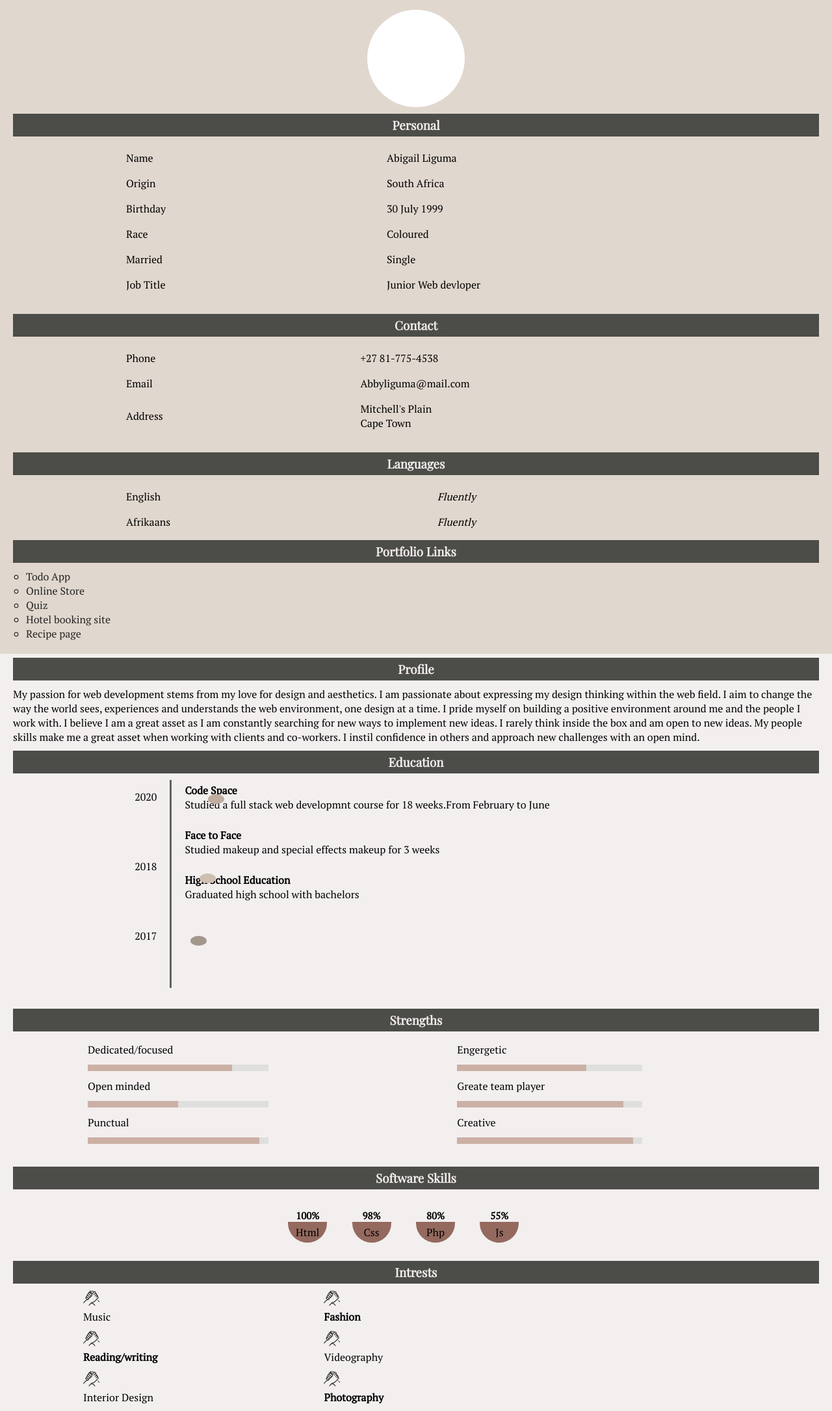
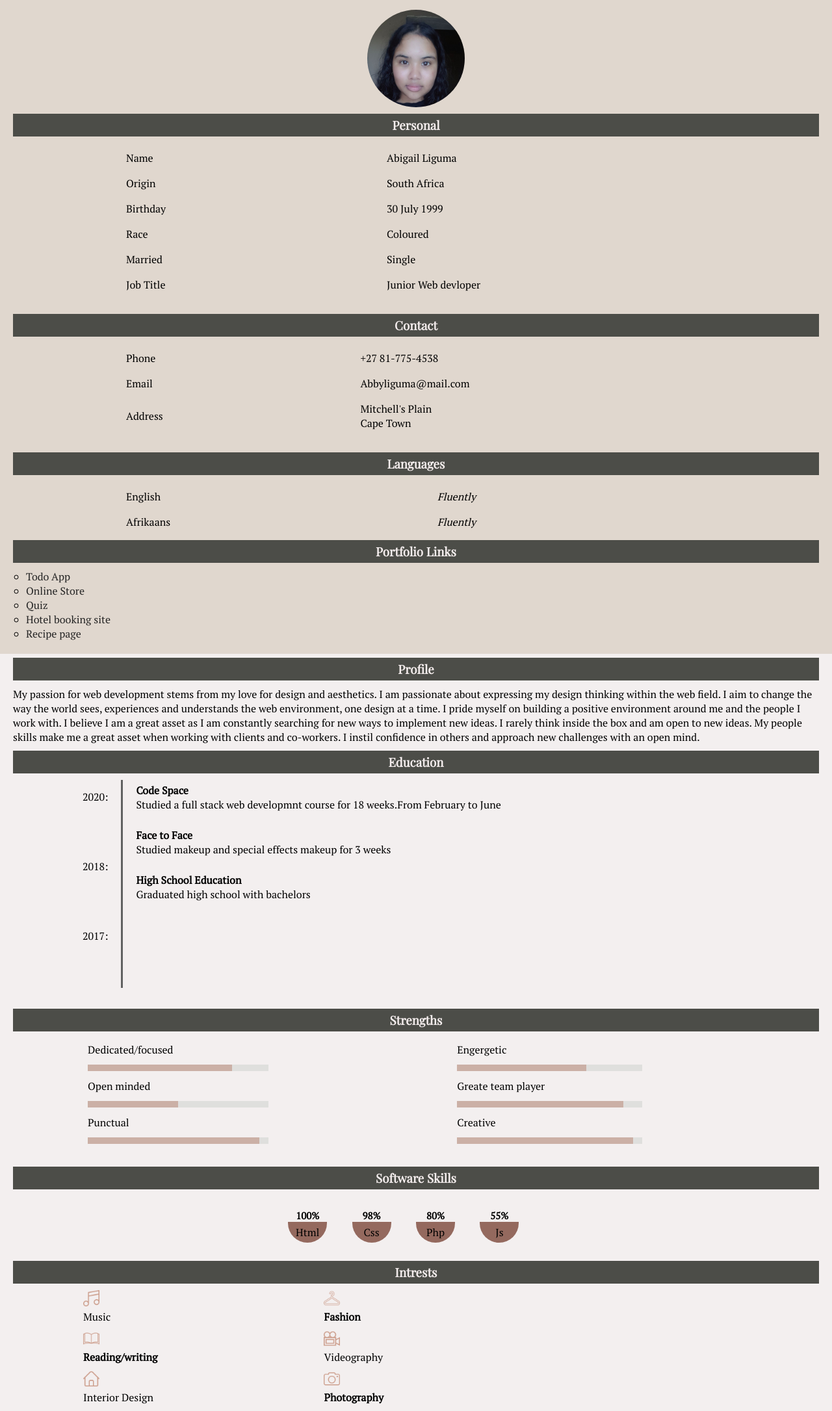
Before and after one commit to Cloud-Panda/mobileApp, a plain HTML site: page index.html in a window 1280 px wide. Shown: the whole page at 65% size. Drawn offline with nearby package versions, Linux system fonts and the light colour scheme.

Commit message:
images added and timeline changes made

```diff
--- a/css/styles copy.css
+++ /dev/null
@@ -1,131 +0,0 @@
-:root{
-    --primary:#e0d7ce;
-    --white: #f3efef;
-    --grey: #4c4d48;
-}
-
-html{
-    padding:0;
-    margin: 0;
-    width: 100vw !important;
-    height:100vh !important;
-    display:flex;
-}
-
-body{
-    padding:0;
-    margin: 0;
-    width: 100vw !important;
-    height:100vh !important;
-    display:flex;
-}
-.wrapper{
-    flex:1;
-    display:flex;
-    height:100vh;
-    background-color: var(--primary);
-}
-
-.profile{
-    flex:1;
-    display: flex;
-    flex-direction: column;
-    height:100vh;
-}
-
-.info{
-    flex:3;
-    display:flex;
-    flex-direction: column;
-    background-color: var(--white);
-
-    height:100vh;
-}
-
-  .profile-img{
-    flex-grow: 1;
-    height: 80%;
-    width: 80%;
-    margin: auto;
-    border-radius: 50%;
-    background-color:  var(--white);
- }
-
- .block{
-     flex:1;
-     display: flex;
-     flex-direction: column;
-     background-color: --primary;
- }
-
- .block h4{
-     background-color: var(--grey);
-     color: var(--white);
- }
-
- .block ul #portfolio-links{
-     text-decoration: none;
-     list-style: none;;
- }
-
- .skills-wrapper{
-    display:flex;
-    justify-content: center;
-}
-.html{
-    width:100px;
-    height:100px;
-    border-radius: 100%;
-    background:transparent;
-    margin:20px;
-    text-align: center;
-}
-.css{
-    width:100px;
-    height:100px;
-    border-radius: 100%;
-    background:transparent;
-    margin:20px;
-    text-align: center;
-}
-.php{
-    width:100px;
-    height:100px;
-    border-radius: 100%;
-    background:transparent;
-    margin:20px;
-    text-align: center;
-}
-.javascript{
-    width:100px;
-    height:100px;
-    border-radius: 100%;
-    background:transparent;
-    margin:20px;
-    text-align: center;
-}
-
-#percent{
-    font-size: 20px;
-    padding-top:20px;
-}
-#skill-txt{
-    background:rgb(148,105,94);
-    border-bottom-right-radius: 45px;
-    border-bottom-left-radius: 45px;
-    padding:10px;
-}
-
-/*******Interest***********/
-#interest{
-    display:flex;
-    justify-content: space-evenly;
-}
-li{
-    list-style: none;
-}
-
-#icons{
-    width:50px;
-    height:50px;
-}
--- a/css/styles.css
+++ b/css/styles.css
@@ -21,7 +21,8 @@ body{
     width:150px;
     height:150px;
     border-radius: 100%;
-    background:white;
+    background:url("../images/profile.jpg");
+    background-size: cover;
     background-size: cover;
     margin-left:auto;
     margin-right:auto;
@@ -91,33 +92,6 @@ a:hover{
     display:flex;
 
 }
-.first-circle{
-    width:25px;
-    height:15px;
-    border-radius: 100%;
-    background:rgb(191,174,159);
-    position:relative;
-    left:25%;
-    top:7%;
-}
-.second-circle{
-    width:25px;
-    height:15px;
-    border-radius: 100%;
-    background:rgb(207, 191, 176);
-    position:relative;
-    left:22%;
-    top:45%;
-}
-.third-circle{
-    width:25px;
-    height:15px;
-    border-radius: 100%;
-    background:rgb(163, 151, 140);
-    position:relative;
-    left:19%;
-    top:75%
-}
 .left{
     width:13%;
     height:40vh;
@@ -126,7 +100,7 @@ a:hover{
 }
 .line{
     width:3px;
-    height:100%;
+    height:auto;
     background:rgb(97, 97, 97);
 }
 .content{
@@ -137,13 +111,13 @@ a:hover{
 }
 #timeline-ul{
     float:right;
-
 }
 
 #timeline-ul li{
     padding-bottom:70px;
     padding-top:15px;
     padding-right:0;
+    margin-right:0;
 }
 
 #timeline-content{
--- a/index.html
+++ b/index.html
@@ -118,14 +118,11 @@
           <h3 id="right-heading">Education</h3>
 
           <div class="timeline">
-            <div class="first-circle"></div>
-            <div class="second-circle"></div>
-            <div class="third-circle"></div>
             <div class="left">
               <ul id="timeline-ul">
-                <li>2020</li>
-                <li>2018</li>
-                <li>2017</li>
+                <li>2020:</li>
+                <li>2018:</li>
+                <li>2017:</li>
               </ul>
             </div>
             <div class="line"></div>
@@ -195,14 +192,14 @@
           <h3 id="right-heading">Intrests</h3>
           <div class="intrest-wrapper">
             <ul id="interest">
-                <li><img src="team.png" id="icons"><br>Music</li>
-                <li><img src="team.png" id="icons"><br><b>Reading/writing</b></li>
-                <li><img src="team.png" id="icons"><br>Interior Design</li>
+                <li><img src="images/music.png" id="icons"><br>Music</li>
+                <li><img src="images/book.png" id="icons"><br><b>Reading/writing</b></li>
+                <li><img src="images/browser.png" id="icons"><br>Interior Design</li>
               </ul>
               <ul id="intrest-r">
-                <li><img src="team.png" id="icons"><br><b>Fashion</b></li>
-                <li><img src="team.png" id="icons"><br>Videography</li>
-                <li><img src="team.png" id="icons"><br><b>Photography</b></li>
+                <li><img src="images/hanger.png" id="icons"><br><b>Fashion</b></li>
+                <li><img src="images/cinema.png" id="icons"><br>Videography</li>
+                <li><img src="images/camera.png" id="icons"><br><b>Photography</b></li>
               </ul>
           </div>
 
```
Also changed, not shown: images/book.png (added), images/browser.png (added), images/camera.png (added), images/cinema.png (added), images/hanger.png (added), images/music.png (added), images/profile.jpg (added), team.png (deleted).
